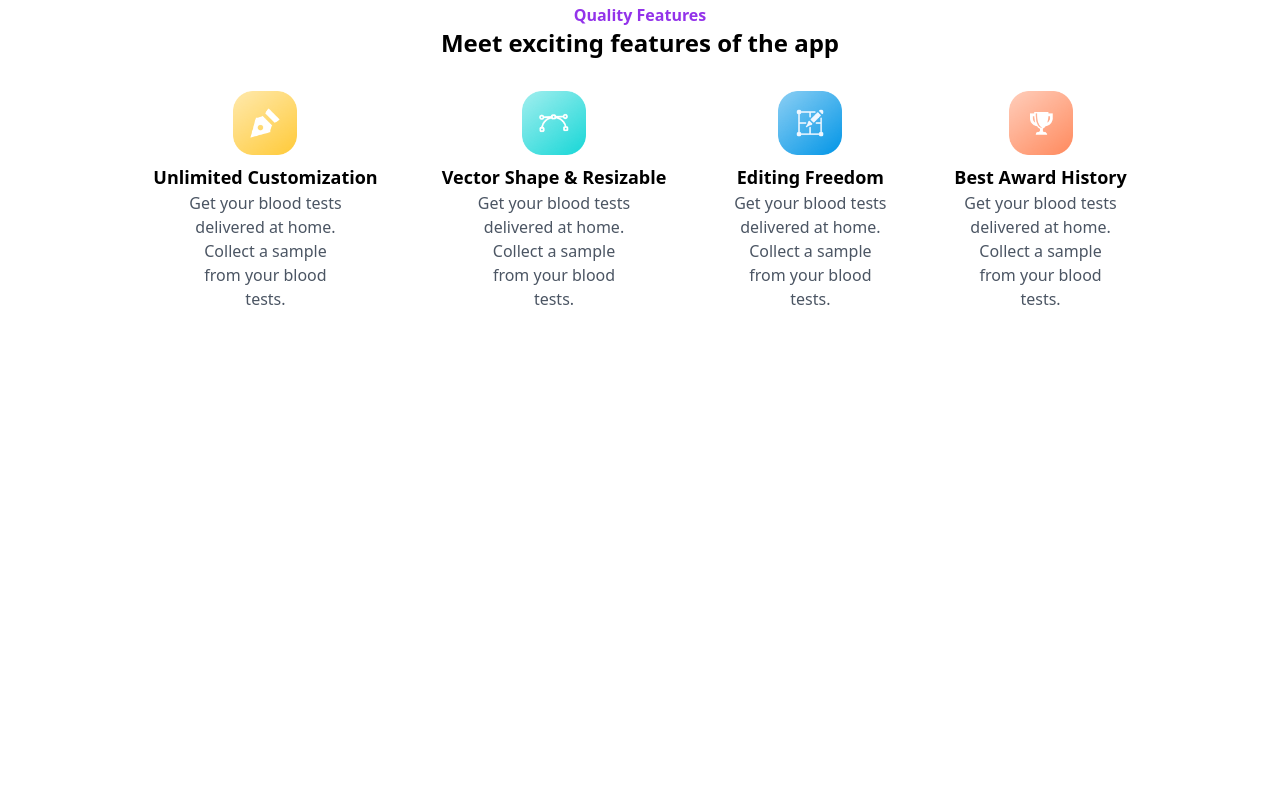
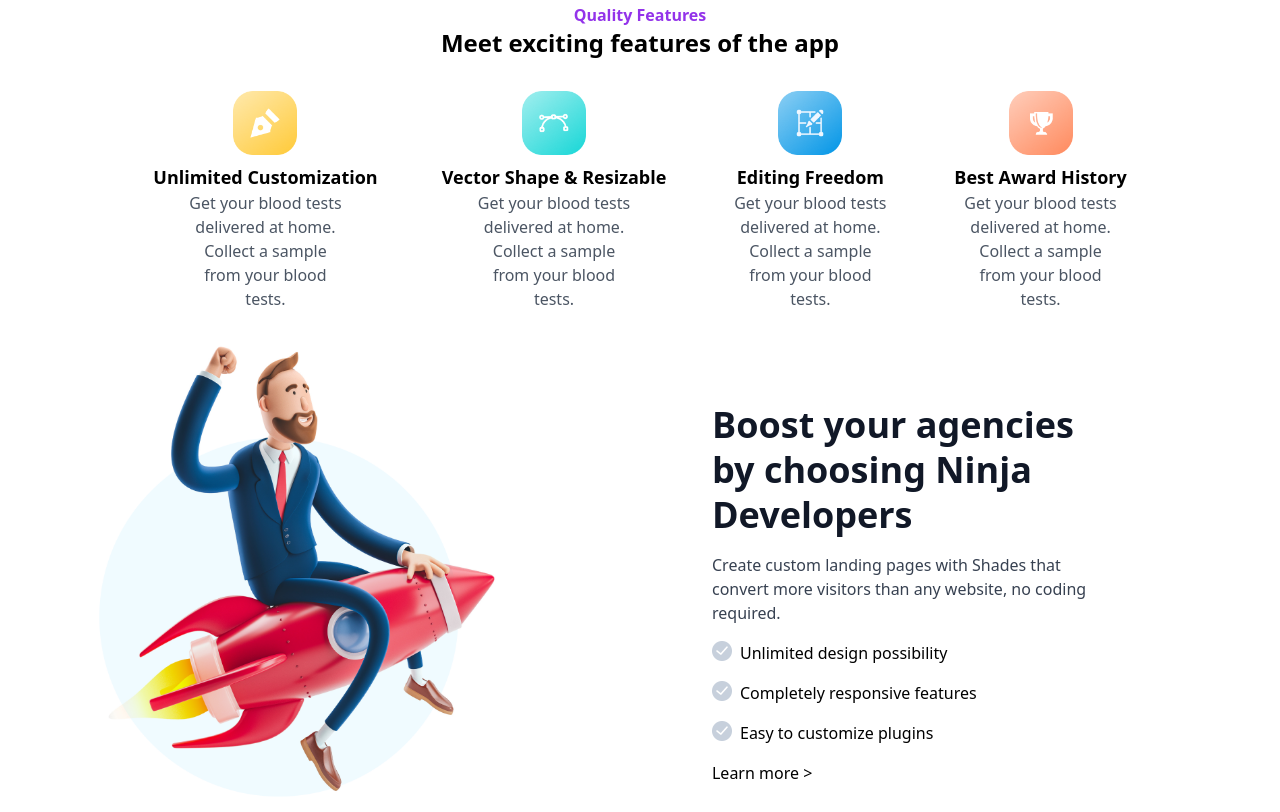
Before and after one commit to srinjoywork/Module-1, a plain HTML site: page Home.html in a window 1280 px wide. Shown: the part 829-1641 px from the top of the page. Before the commit the page ends 1140 px from the top, so only its background shows below. Drawn offline with nearby package versions, Linux system fonts and the light colour scheme.

Commit message:
feature1 added

```diff
--- a/Home.html
+++ b/Home.html
@@ -123,6 +123,39 @@
 
         <!--Features 1-->
 
+        <div class="flex items-center justify-between  flex-row px-4 mt-8 sm:px-8 md:px-0">
+            <img src="public/images/f1.png" alt="Hero Image" class="w-full md:w-2/6 ml-[6rem] object-cover">
+            <div class="flex flex-row md:flex-col items-center mt-10 gap-8">
+                <div class="md:w-1/2 text-center md:text-left">
+                    <h1 class="text-4xl font-bold leading-tight text-gray-900">Boost your agencies
+                        by choosing Ninja<br/>
+                        Developers</h1>
+                    <p class="mt-4 mb-4 text-md text-gray-700">Create custom landing pages with Shades that convert more visitors than any website, no coding required.</p>
+                    <div class="flex flex-col gap-4">
+                        <div class="flex flex-row">
+                            <img class="w-5 h-5 mr-2" src="public/images/right.png" alt='feature1 picture'>
+                            <p> Unlimited design possibility</p>
+                        </div>
+                        <div class="flex flex-row">
+                            <img class="w-5 h-5 mr-2" src="public/images/right.png" alt='feature1 picture'>
+                            <p> Completely responsive features </p>
+                        </div>
+                        <div class="flex flex-row">
+                            <img class="w-5 h-5 mr-2" src="public/images/right.png" alt='feature1 picture'>
+                            <p> Easy to customize plugins </p>
+                        </div>
+                </div>
+                    <p class="mt-4"> Learn more ></p>
+
+
+                </div>
+
+            </div>
+
+            <!-- Hero Image -->
+
+        </div>
+
 
 
     </div>
```
Also changed, not shown: public/images/f1.png (added), public/images/right.png (added).
